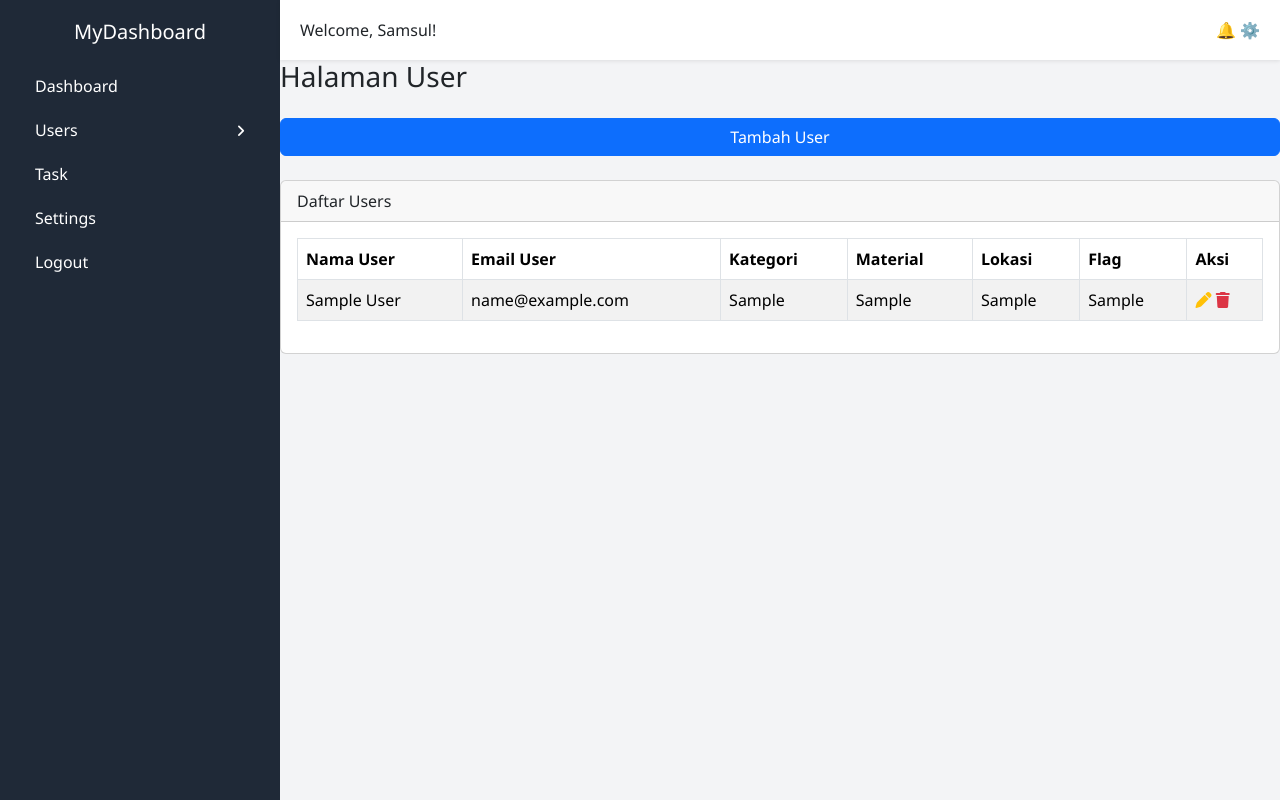
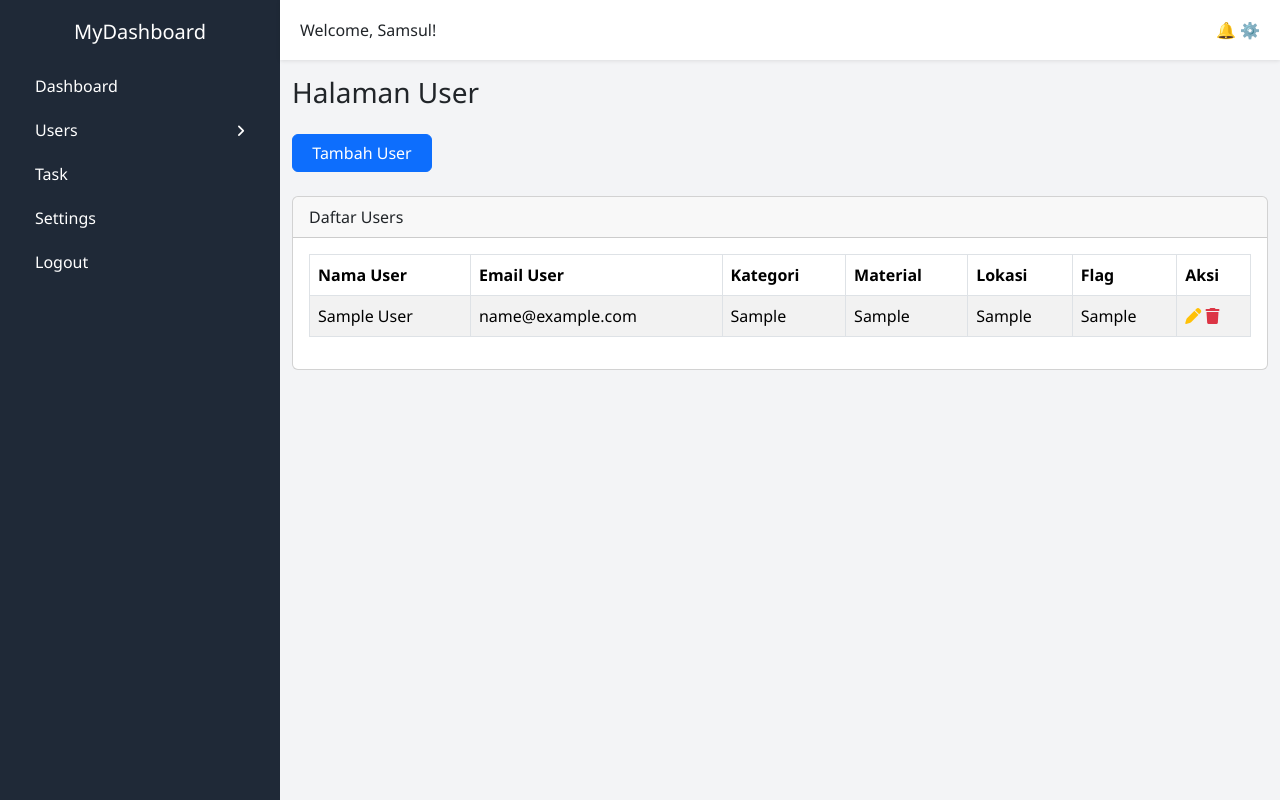
Before and after one commit to samsul-rijal/django-app, a Django app: page /users/ in a window 1280 px wide. Run offline with Django 5.2, Linux system fonts and the light colour scheme; tables that the repository leaves empty hold one stand-in row (values such as "Sample post").

Commit message:
modifikasi style user list and form

```diff
--- a/blog/templates/user_form.html
+++ b/blog/templates/user_form.html
@@ -4,7 +4,8 @@
 
 {% block content %}
 
-<div class="card w-50">
+
+<div class="card w-50 mx-auto mt-5">
     <div class="card-header">Tambah User</div>
     <div class="card-body">
         <!-- <div class="d-flex justify-content-start"> -->
--- a/blog/templates/user_list.html
+++ b/blog/templates/user_list.html
@@ -13,8 +13,9 @@
   {% endfor %}
 {% endif %}
 
-<h1 class="mb-4 fs-3">Halaman User</h1>
-<a href="/create-user" class="btn btn-primary mb-4">Tambah User</a>
+<div class="container">
+  <h1 class="mb-4 fs-3 mt-3">Halaman User</h1>
+  <a href="/create-user" class="btn btn-primary mb-4" style="width: 140px;">Tambah User</a>
   <div class="card">
     <div class="card-header">
         Daftar Users
@@ -51,6 +52,8 @@
           </table>
     </div>
   </div>
+</div>
+
 
 
 
--- a/myproject/settings.py
+++ b/myproject/settings.py
@@ -97,7 +97,7 @@
         'NAME': 'db_blog',
         'USER': 'postgres',
         'PASSWORD': 'admin',
-        'HOST': 'db',  # BUKAN 'localhost', tapi 'db' sesuai nama service docker-compose
+        'HOST': 'db',
         'PORT': '5432',
     }
 }
```
Lines whose indentation alone changed are shown as unchanged.
